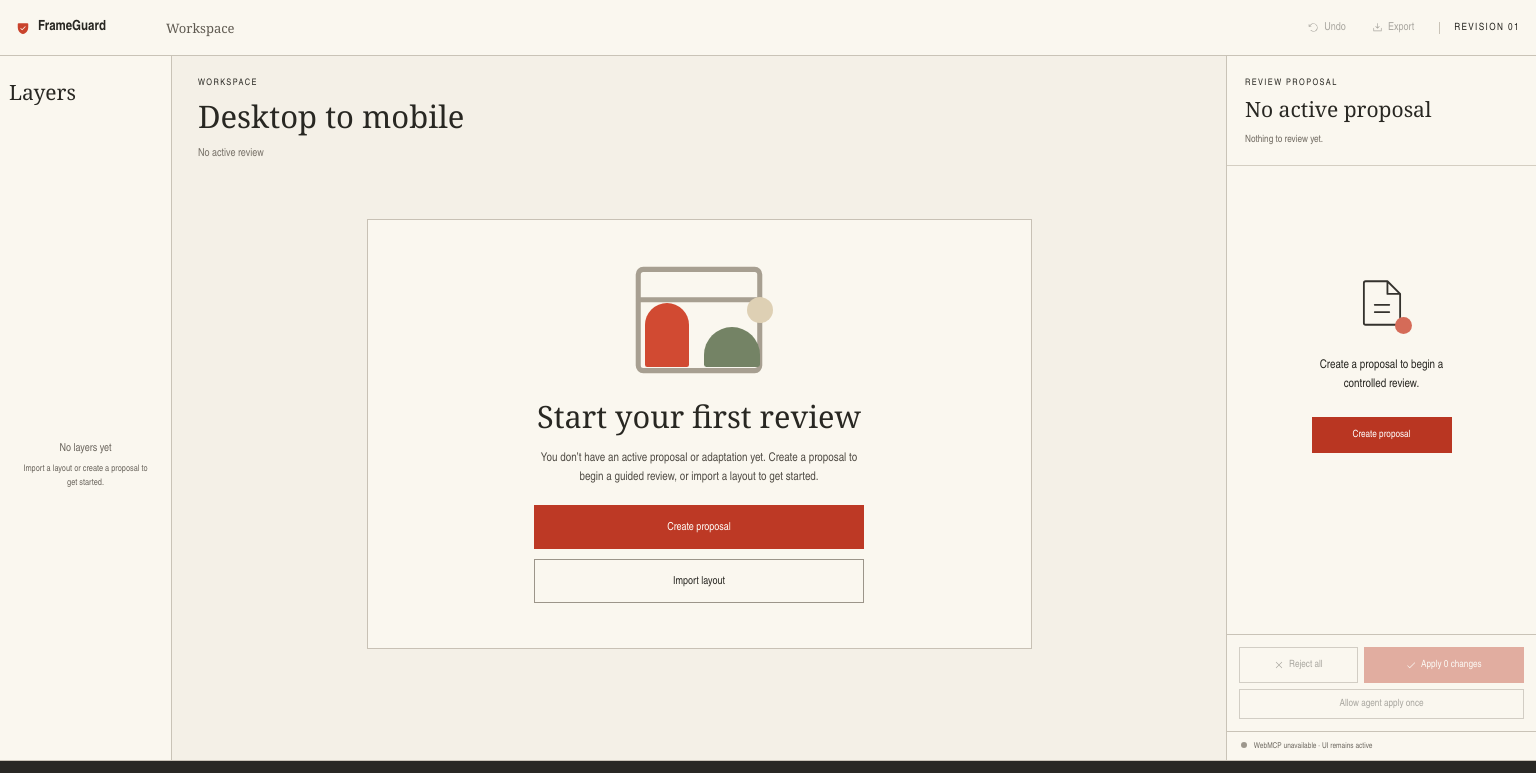
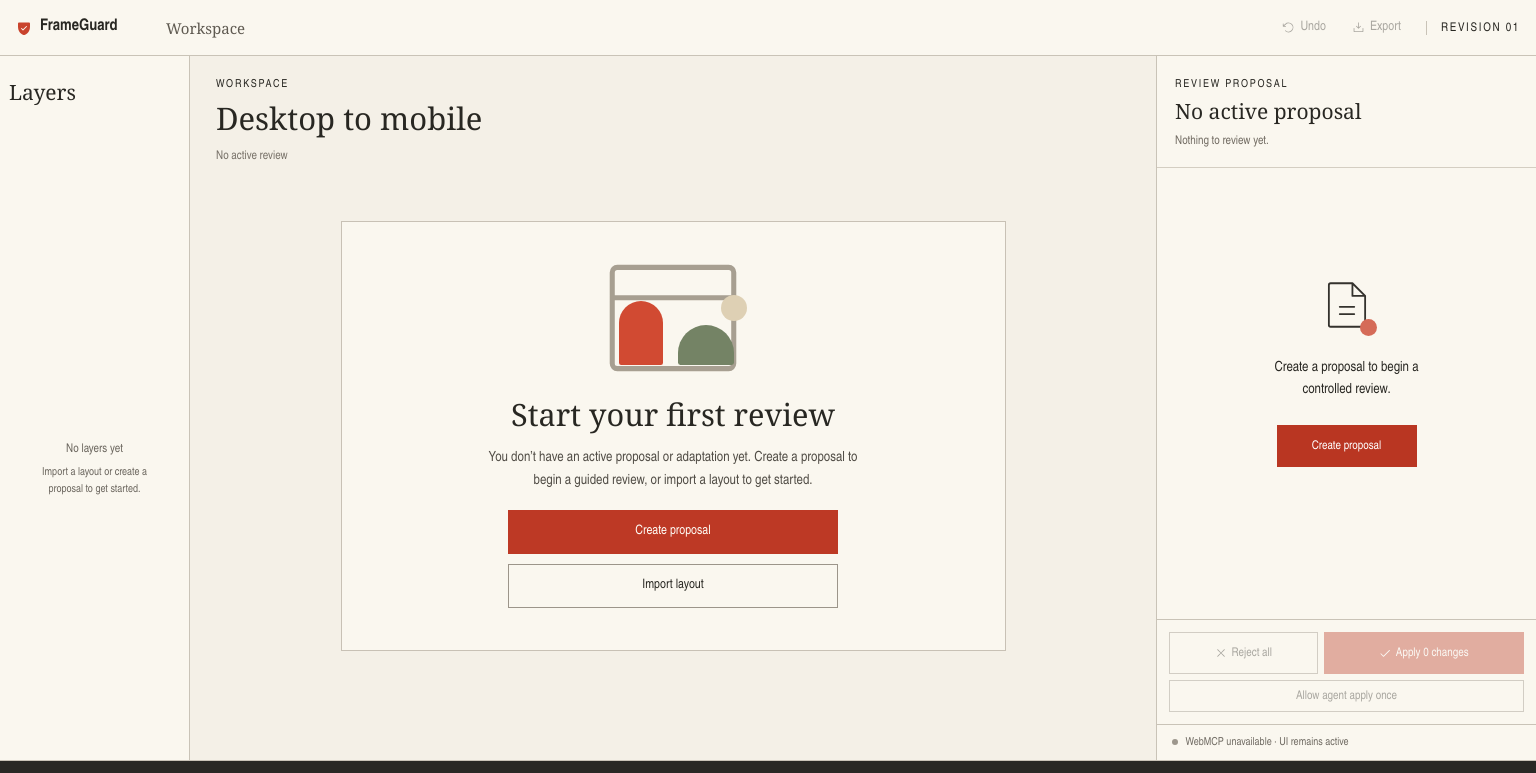
Before and after one commit to 488315/frameguard, a React (Vite) app: page / in a window 1536 px wide. Shown: the top 773 px of the page. Built offline with nearby package versions, Linux system fonts and the light colour scheme.

Commit message:
Improve desktop demo readability

```diff
--- a/src/app/styles.css
+++ b/src/app/styles.css
@@ -1080,6 +1080,121 @@ select:focus-visible {
     transition-duration: 0.01ms !important;
   }
 }
+@media (min-width: 1460px) and (max-width: 2199px) {
+  .workspace {
+    grid-template-columns: 190px minmax(0, 1fr) 380px;
+  }
+  .composer-field > span,
+  .composer-section-head,
+  .draft-change legend {
+    font-size: 11px;
+  }
+  .composer-field input,
+  .composer-field textarea,
+  .composer-field select {
+    min-height: 40px;
+    font-size: 13px;
+  }
+  .field-error,
+  .composer-error,
+  .protected-draft,
+  .current-value p,
+  .add-change,
+  .composer-actions button,
+  .change-values dd {
+    font-size: 12px;
+  }
+  .current-value span,
+  .change-values dt,
+  .remove-change {
+    font-size: 10px;
+  }
+  .brand {
+    font-size: 16px;
+  }
+  .topbar > p,
+  .stage-heading > p {
+    font-size: 15px;
+  }
+  .header-actions button,
+  .viewport-tools button,
+  .layer-label,
+  .workspace-empty-actions button {
+    font-size: 13px;
+  }
+  .header-actions > span,
+  .review-head > span,
+  .stage-heading div > span,
+  .layers-empty b {
+    font-size: 12px;
+  }
+  .layers-empty p,
+  .layer-no,
+  .stage-heading p,
+  .review-head > p,
+  .issue,
+  .canvas-label {
+    font-size: 11px;
+  }
+  .workspace-empty-card > p,
+  .empty p {
+    font-size: 14px;
+  }
+  .canvas header,
+  .canvas footer {
+    font-size: clamp(9px, 0.7vw, 12px);
+  }
+  .launch-copy > p:not(.issue),
+  .canvas-cta {
+    font-size: clamp(10px, 0.78vw, 13px);
+  }
+  .headline-overlay span,
+  .crop-guide span,
+  .blocked-vector {
+    font-size: 9px;
+  }
+  .change-focus {
+    grid-template-columns: 26px 1fr auto;
+    gap: 10px;
+    padding: 16px 15px 12px;
+  }
+  .change-no,
+  .decision,
+  .change-focus em,
+  .blocked-reason,
+  .change-decisions button {
+    font-size: 11px;
+  }
+  .change-focus b {
+    font-size: 18px;
+  }
+  .change-focus small {
+    font-size: 13px;
+  }
+  .change-decisions {
+    padding: 0 14px 13px;
+  }
+  .change-decisions button {
+    min-height: 38px;
+    padding: 7px 10px;
+  }
+  .blocked-reason {
+    padding: 0 15px 15px 51px;
+  }
+  .actions button,
+  .empty button {
+    min-height: 42px;
+    font-size: 12px;
+  }
+  .webmcp {
+    padding: 11px 15px;
+    font-size: 11px;
+  }
+  .activity {
+    grid-template-columns: 90px 280px 1fr;
+    font-size: 11px;
+  }
+}
 @media (min-width: 2200px) and (min-height: 1200px) {
   #root {
     zoom: 1.25;
```
